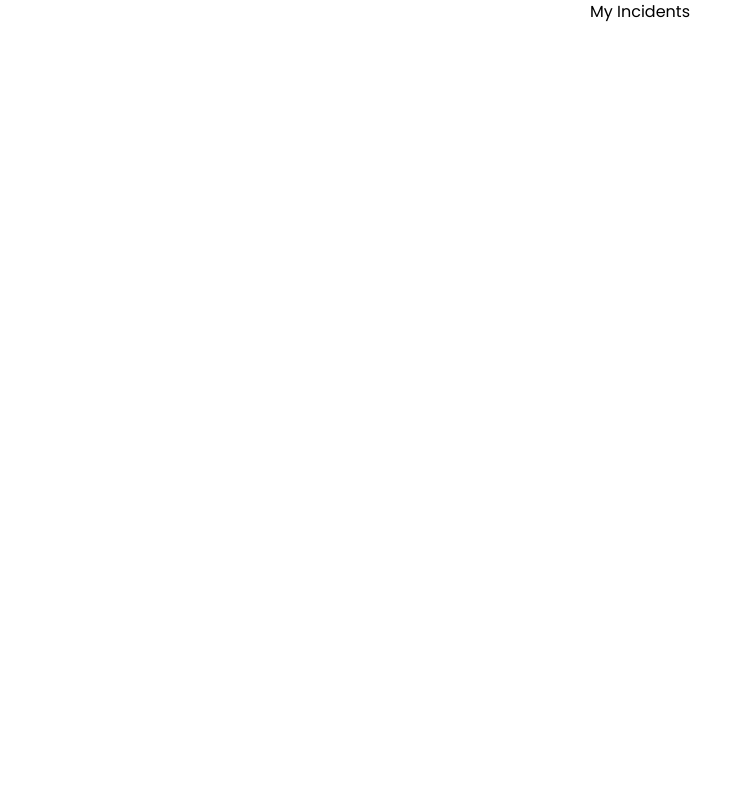
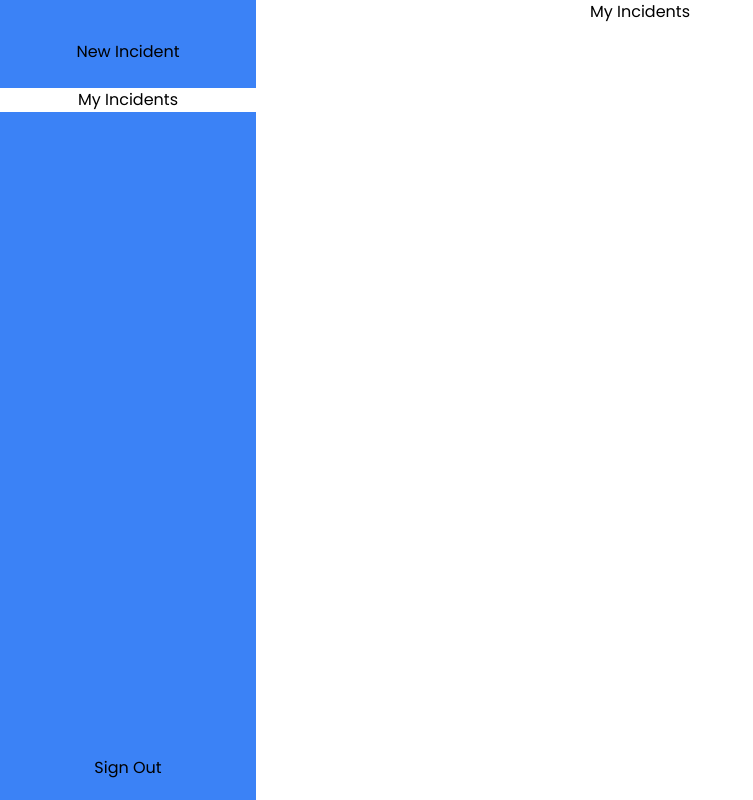
Before and after one commit to Samstar10/Aj-F, a React (Create React App) app: page /myincidents in a window 1280 px wide. Shown: the whole page, without its empty margins (0-753 px from the left). Built offline with nearby package versions, Linux system fonts and the light colour scheme; sample sign-in values are in the browser's storage.

Commit message:
modifications

```diff
--- a/src/Components/MyIncidents.js
+++ b/src/Components/MyIncidents.js
@@ -1,8 +1,10 @@
 import React from "react";
+import Sidebar from "./Sidebar";
 
 export default function MyIncidents() {
     return (
         <div>
+            <Sidebar />
             <h1>My Incidents</h1>
         </div>
     );
--- a/src/Components/Sidebar.js
+++ b/src/Components/Sidebar.js
@@ -11,7 +11,7 @@ export default function Sidebar() {
     }
 
     return (
-        <aside className=" bg-blue-500 h-screen w-1/5 fixed left-0 top-0 pt-10 pb-5 flex flex-col justify-between">
+        <aside className="hidden bg-blue-500 h-screen w-1/5 fixed left-0 top-0 pt-10 pb-5 md:flex flex-col justify-between">
             <div className="flex flex-col space-y-6">
                 <NavLink to="/incidentreport" activeClassName="active">New Incident</NavLink>
                 <NavLink to="/myincidents" activeClassName="active">My Incidents</NavLink>
```
